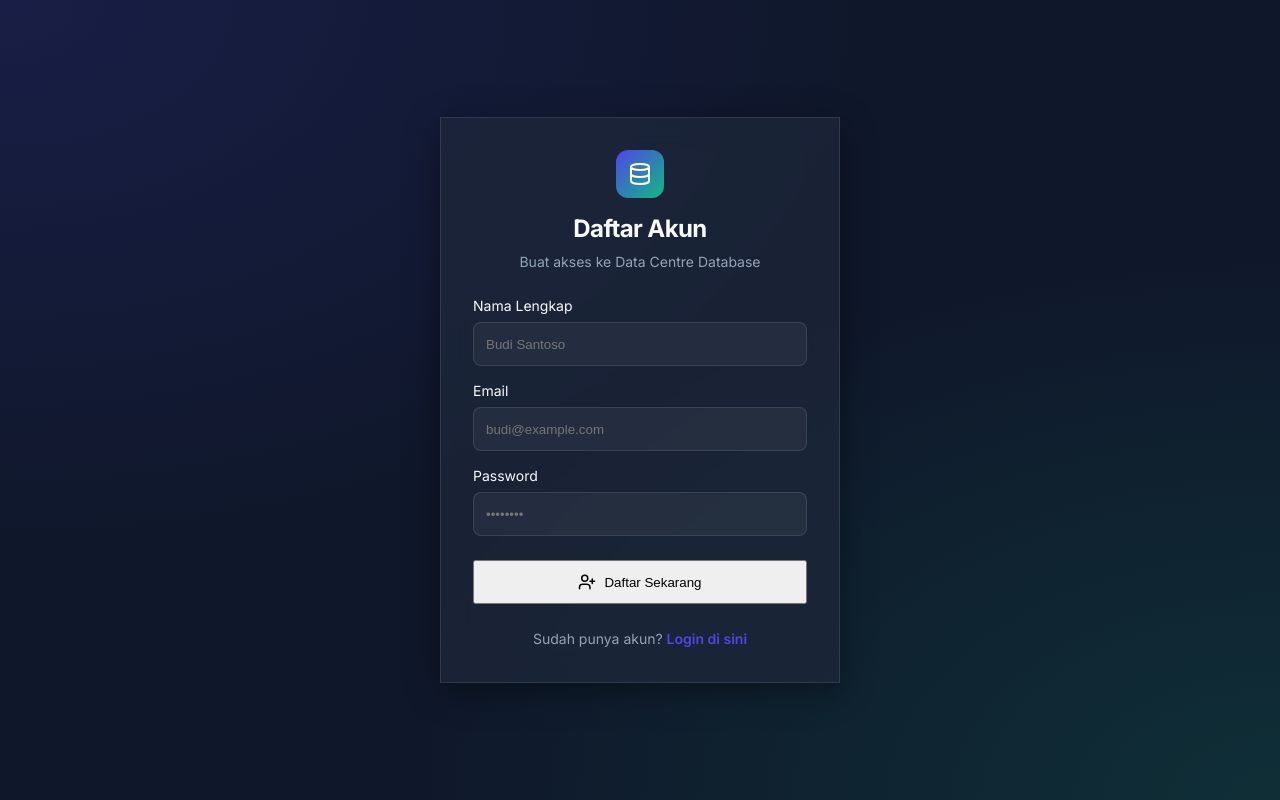
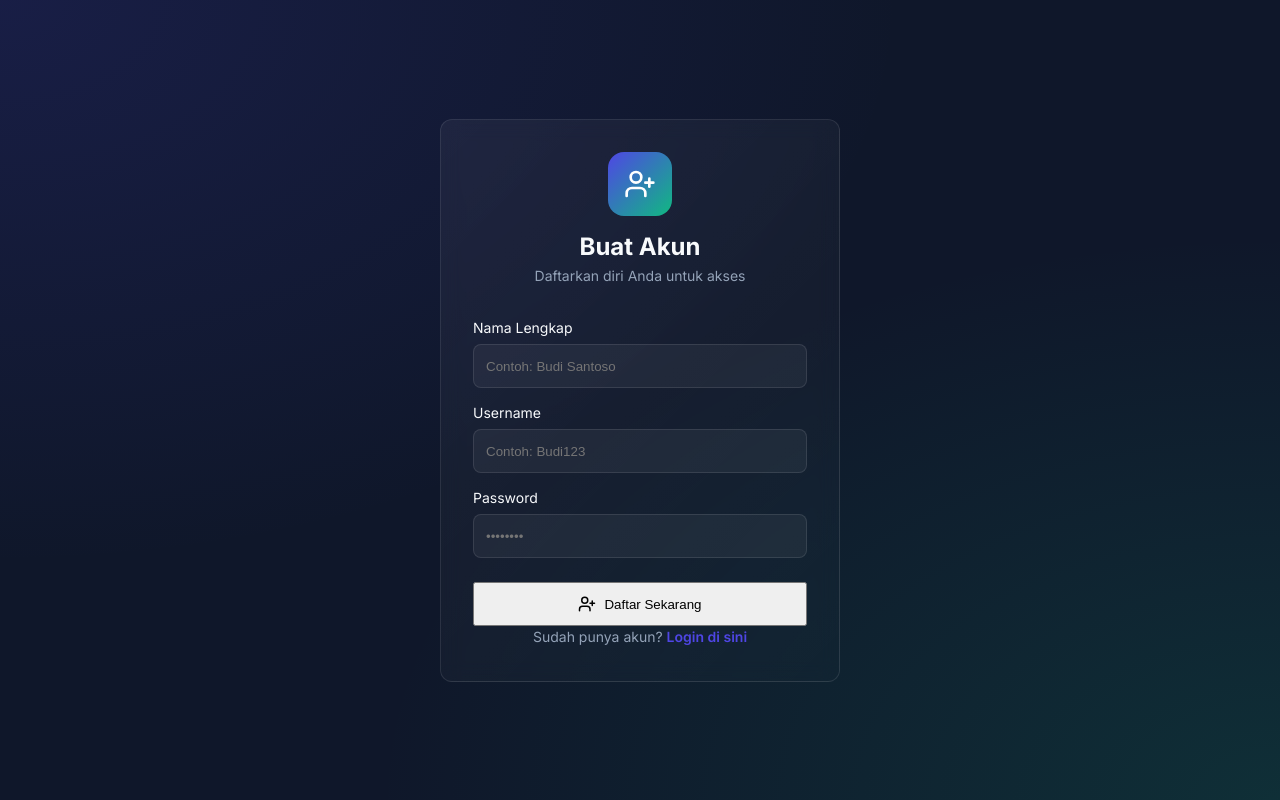
Before and after one commit to gwetz85/DataCenter, a React (Vite) app: page /daftar in a window 1280 px wide. Built offline with nearby package versions, Linux system fonts and the light colour scheme; no server answers; the database is empty.

Commit message:
datauser

```diff
--- a/src/config/firebase.ts
+++ b/src/config/firebase.ts
@@ -1,15 +1,15 @@
 import { initializeApp } from "firebase/app";
 import { getAuth } from "firebase/auth";
-import { getFirestore } from "firebase/firestore";
+import { getDatabase } from "firebase/database";
 
-// TODO: Replace this object with your actual Firebase config!
 const firebaseConfig = {
   apiKey: "AIzaSyCfdD3EZMC-ULUrMElw5BmTvJXV2KSvYiE",
   authDomain: "data-centre-598dd.firebaseapp.com",
   projectId: "data-centre-598dd",
   storageBucket: "data-centre-598dd.firebasestorage.app",
   messagingSenderId: "505360302690",
-  appId: "1:505360302690:web:a8c0646f406a4cbcd6473b"
+  appId: "1:505360302690:web:a8c0646f406a4cbcd6473b",
+  databaseURL: "https://data-centre-598dd-default-rtdb.firebaseio.com"
 };
 
 // Initialize Firebase
@@ -17,4 +17,4 @@ const app = initializeApp(firebaseConfig);
 
 // Initialize Firebase services
 export const auth = getAuth(app);
-export const db = getFirestore(app);
+export const db = getDatabase(app);
--- a/src/context/AuthContext.tsx
+++ b/src/context/AuthContext.tsx
@@ -7,13 +7,11 @@ import {
   type User as FirebaseUser
 } from 'firebase/auth';
 import {
-  collection,
-  doc,
-  setDoc,
-  updateDoc,
-  onSnapshot,
-  query
-} from 'firebase/firestore';
+  ref,
+  set,
+  update,
+  onValue
+} from 'firebase/database';
 import { auth, db } from '../config/firebase';
 import type { User, Role, UserStatus } from '../types/auth';
 
@@ -34,14 +32,17 @@ export function AuthProvider({ children }: { children: ReactNode }) {
   const [currentUser, setCurrentUser] = useState<User | null>(null);
   const [loading, setLoading] = useState(true);
 
-  // 1. Sync the Users collection from Firestore real-time
+  // 1. Sync the Users collection from Realtime Database real-time
   useEffect(() => {
-    const q = query(collection(db, 'users'));
-    const unsubscribe = onSnapshot(q, (snapshot) => {
+    const usersRef = ref(db, 'users');
+    const unsubscribe = onValue(usersRef, (snapshot) => {
       const usersData: User[] = [];
-      snapshot.forEach((docSnap) => {
-        usersData.push({ id: docSnap.id, ...docSnap.data() } as User);
-      });
+      const data = snapshot.val();
+      if (data) {
+        Object.keys(data).forEach((uid) => {
+          usersData.push({ id: uid, ...data[uid] } as User);
+        });
+      }
       setUsers(usersData);
     });
     return () => unsubscribe();
@@ -99,8 +100,8 @@ export function AuthProvider({ children }: { children: ReactNode }) {
         status: 'pending'
       };
 
-      // Create their profile in the Firestore database
-      await setDoc(doc(db, 'users', userUid), newUser);
+      // Create their profile in the Realtime Database
+      await set(ref(db, `users/${userUid}`), newUser);
 
       // Sign them out immediately? Or leave them signed in but status='pending'
       // If they are signed in but pending, the ProtectedRoute will handle it.
@@ -119,8 +120,8 @@ export function AuthProvider({ children }: { children: ReactNode }) {
 
   const updateUserRole = async (userId: string, newRole: Role, newStatus: UserStatus) => {
     try {
-      const userRef = doc(db, 'users', userId);
-      await updateDoc(userRef, {
+      const userRef = ref(db, `users/${userId}`);
+      await update(userRef, {
         role: newRole,
         status: newStatus
       });
--- a/src/pages/Login.tsx
+++ b/src/pages/Login.tsx
@@ -4,7 +4,7 @@ import { useAuth } from '../context/AuthContext';
 import { Database, LogIn } from 'lucide-react';
 
 export default function Login() {
-  const [email, setEmail] = useState('');
+  const [username, setUsername] = useState('');
   const [password, setPassword] = useState('');
   const [error, setError] = useState('');
   const { login } = useAuth();
@@ -14,13 +14,14 @@ export default function Login() {
     e.preventDefault();
     setError('');
 
-    if (!email || !password) {
-      setError('Mohon isi email atau username dan password.');
+    if (!username || !password) {
+      setError('Mohon isi username dan password.');
       return;
     }
 
     // Allow user to just type 'AGUS' instead of full email
-    const loginEmail = email.includes('@') ? email : `${email.toLowerCase()}@datacenter.com`;
+    // Map Username to a dummy email for Firebase Auth
+    const loginEmail = username.includes('@') ? username : `${username.toLowerCase().replace(/\s+/g, '')}@datacenter.com`;
 
     const { success, message } = await login(loginEmail, password);
     if (success) {
@@ -49,12 +50,12 @@ export default function Login() {
 
         <form onSubmit={handleLogin} style={{ display: 'flex', flexDirection: 'column', gap: '1rem' }}>
           <div style={{ display: 'flex', flexDirection: 'column', gap: '0.5rem' }}>
-            <label style={{ fontSize: '0.875rem', color: 'var(--text-main)' }}>Username / Email</label>
+            <label style={{ fontSize: '0.875rem', color: 'var(--text-main)' }}>Username</label>
             <input
               type="text"
-              value={email}
-              onChange={(e) => setEmail(e.target.value)}
-              placeholder="AGUS atau email@anda.com"
+              value={username}
+              onChange={(e) => setUsername(e.target.value)}
+              placeholder="Contoh: AGUS"
               style={{ padding: '0.75rem', borderRadius: '8px', border: '1px solid var(--border)', background: 'rgba(255,255,255,0.05)', color: 'white', outline: 'none' }}
             />
           </div>
--- a/src/pages/Register.tsx
+++ b/src/pages/Register.tsx
@@ -1,14 +1,15 @@
 import { useState } from 'react';
 import { useNavigate, Link } from 'react-router-dom';
 import { useAuth } from '../context/AuthContext';
-import { Database, UserPlus } from 'lucide-react';
+import { UserPlus, AlertCircle, UserCheck } from 'lucide-react';
 
 export default function Register() {
   const [name, setName] = useState('');
-  const [email, setEmail] = useState('');
+  const [username, setUsername] = useState('');
   const [password, setPassword] = useState('');
   const [error, setError] = useState('');
   const [successMsg, setSuccessMsg] = useState('');
+
   const { register } = useAuth();
   const navigate = useNavigate();
 
@@ -17,42 +18,46 @@ export default function Register() {
     setError('');
     setSuccessMsg('');
 
-    if (!name || !email || !password) {
+    if (!name || !username || !password) {
       setError('Mohon isi semua data.');
       return;
     }
 
-    const { success, message } = await register(name, email, password);
+    const dummyEmail = `${username.toLowerCase().replace(/\s+/g, '')}@datacenter.com`;
+
+    // We pass the dummyEmail but in AuthContext we'll use `name` and `dummyEmail`.
+    // We already decided to show Username instead of Email. We can just use dummyEmail.
+    const { success, message } = await register(name, dummyEmail, password);
     if (success) {
       setSuccessMsg(message || 'Pendaftaran berhasil!');
       setTimeout(() => {
         navigate('/login');
       }, 2500);
     } else {
-      setError(message || 'Pendaftaran gagal.');
+      setError('Username mungkin sudah terdaftar, silakan pilih yang lain.');
     }
   };
 
   return (
-    <div style={{ display: 'flex', minHeight: '100vh', alignItems: 'center', justifyContent: 'center', background: 'var(--bg-main)', padding: '1rem' }}>
-      <div className="glass-panel" style={{ width: '100%', maxWidth: '400px', padding: '2rem', display: 'flex', flexDirection: 'column', gap: '1.5rem' }}>
-        <div style={{ textAlign: 'center', display: 'flex', flexDirection: 'column', alignItems: 'center', gap: '0.5rem' }}>
-          <div style={{ width: '48px', height: '48px', borderRadius: '12px', background: 'linear-gradient(135deg, var(--primary), var(--secondary))', display: 'flex', alignItems: 'center', justifyContent: 'center', color: 'white', marginBottom: '0.5rem' }}>
-            <Database size={24} />
+    <div style={{ display: 'flex', minHeight: '100vh', alignItems: 'center', justifyContent: 'center', padding: '1rem' }}>
+      <div className="glass-card animate-enter" style={{ width: '100%', maxWidth: '400px', padding: '2rem' }}>
+        <div style={{ textAlign: 'center', marginBottom: '2rem' }}>
+          <div style={{ width: '64px', height: '64px', borderRadius: '16px', background: 'linear-gradient(135deg, var(--primary), var(--secondary))', display: 'flex', alignItems: 'center', justifyContent: 'center', margin: '0 auto 1rem auto' }}>
+             <UserPlus size={32} color="white" />
           </div>
-          <h1 style={{ fontSize: '1.5rem', margin: 0 }}>Daftar Akun</h1>
-          <p style={{ color: 'var(--text-muted)', margin: 0, fontSize: '0.875rem' }}>Buat akses ke Data Centre Database</p>
+          <h2 style={{ fontSize: '1.5rem', fontWeight: 700, margin: 0 }}>Buat Akun</h2>
+          <p style={{ color: 'var(--text-muted)', fontSize: '0.875rem', marginTop: '0.25rem' }}>Daftarkan diri Anda untuk akses</p>
         </div>
 
         {error && (
-          <div style={{ background: 'rgba(239, 68, 68, 0.1)', border: '1px solid rgba(239, 68, 68, 0.2)', color: '#ef4444', padding: '0.75rem', borderRadius: '8px', fontSize: '0.875rem', textAlign: 'center' }}>
-            {error}
+          <div style={{ background: 'rgba(239, 68, 68, 0.1)', color: '#ef4444', padding: '0.75rem', borderRadius: '8px', marginBottom: '1.5rem', fontSize: '0.875rem', border: '1px solid rgba(239, 68, 68, 0.2)', display: 'flex', alignItems: 'center', gap: '0.5rem' }}>
+            <AlertCircle size={16} /> {error}
           </div>
         )}
 
         {successMsg && (
-          <div style={{ background: 'rgba(16, 185, 129, 0.1)', border: '1px solid rgba(16, 185, 129, 0.2)', color: '#10b981', padding: '0.75rem', borderRadius: '8px', fontSize: '0.875rem', textAlign: 'center' }}>
-            {successMsg}
+          <div style={{ background: 'rgba(16, 185, 129, 0.1)', color: '#10b981', padding: '0.75rem', borderRadius: '8px', marginBottom: '1.5rem', fontSize: '0.875rem', border: '1px solid rgba(16, 185, 129, 0.2)', display: 'flex', alignItems: 'center', gap: '0.5rem' }}>
+            <UserCheck size={16} /> {successMsg}
           </div>
         )}
 
@@ -63,18 +68,19 @@ export default function Register() {
               type="text"
               value={name}
               onChange={(e) => setName(e.target.value)}
-              placeholder="Budi Santoso"
-              style={{ padding: '0.75rem', borderRadius: '8px', border: '1px solid var(--border)', background: 'rgba(255,255,255,0.05)', color: 'white', outline: 'none' }}
+              placeholder="Contoh: Budi Santoso"
+              style={{ minHeight: '44px', padding: '0.75rem', borderRadius: '8px', border: '1px solid var(--border)', background: 'rgba(255,255,255,0.05)', color: 'white', outline: 'none' }}
             />
           </div>
+
           <div style={{ display: 'flex', flexDirection: 'column', gap: '0.5rem' }}>
-            <label style={{ fontSize: '0.875rem', color: 'var(--text-main)' }}>Email</label>
+            <label style={{ fontSize: '0.875rem', color: 'var(--text-main)' }}>Username</label>
             <input
-              type="email"
-              value={email}
-              onChange={(e) => setEmail(e.target.value)}
-              placeholder="budi@example.com"
-              style={{ padding: '0.75rem', borderRadius: '8px', border: '1px solid var(--border)', background: 'rgba(255,255,255,0.05)', color: 'white', outline: 'none' }}
+              type="text"
+              value={username}
+              onChange={(e) => setUsername(e.target.value)}
+              placeholder="Contoh: Budi123"
+              style={{ minHeight: '44px', padding: '0.75rem', borderRadius: '8px', border: '1px solid var(--border)', background: 'rgba(255,255,255,0.05)', color: 'white', outline: 'none' }}
             />
           </div>
           <div style={{ display: 'flex', flexDirection: 'column', gap: '0.5rem' }}>
```
Also changed, not shown: create_admin.mjs (+15 -12 lines).
